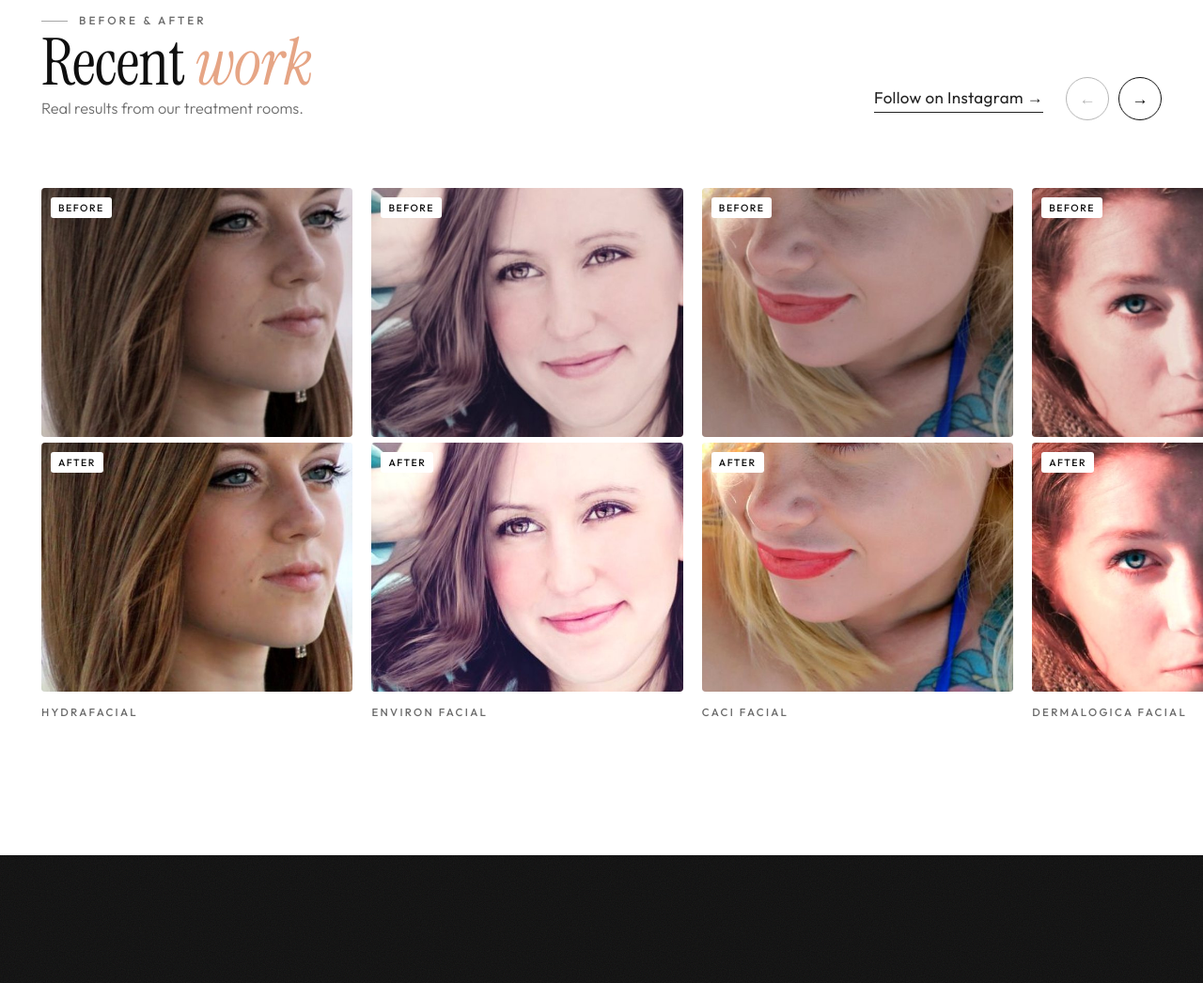
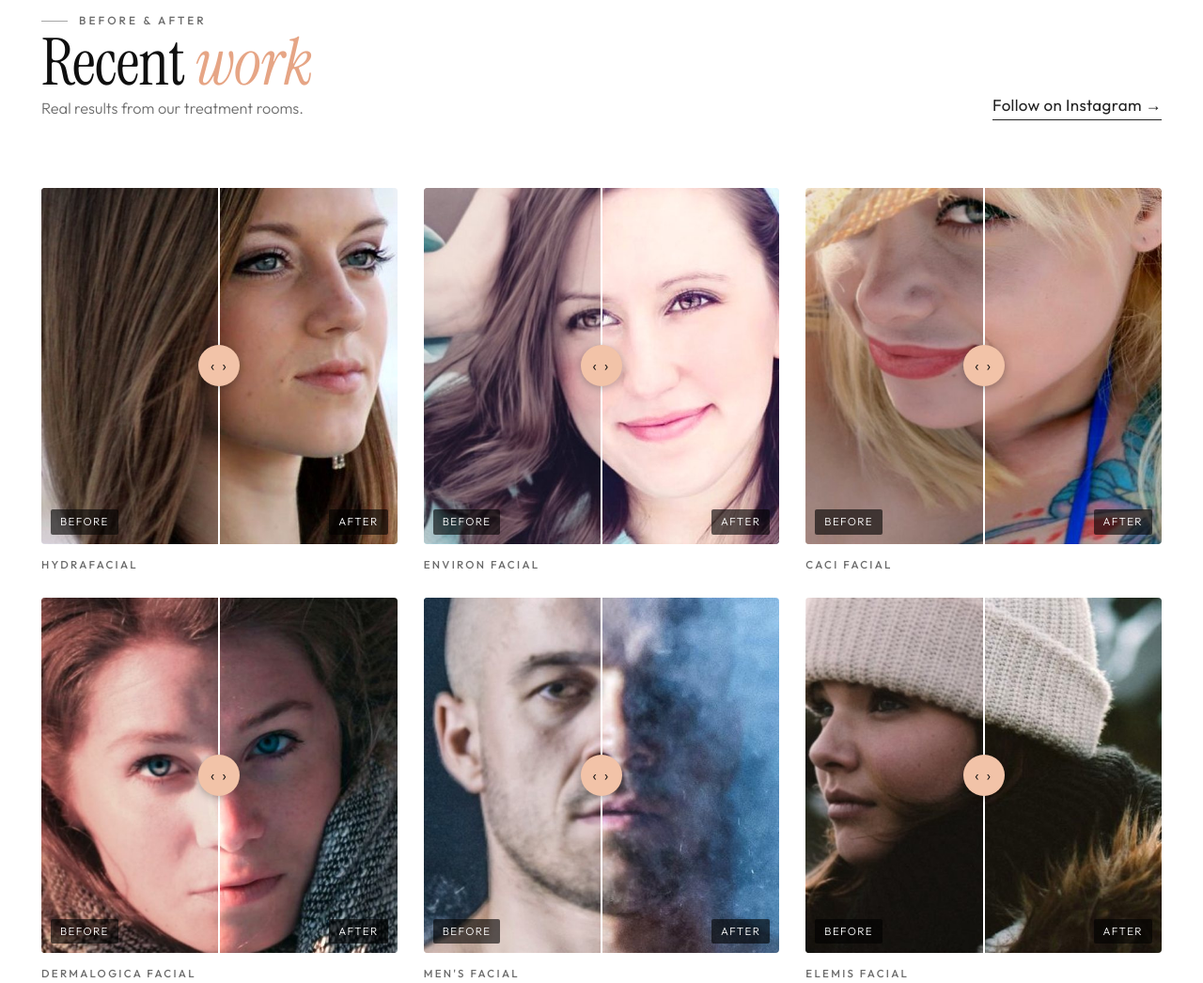
Before and after one commit to nassimback/lifespa-london, an Astro site: page / in a window 1280 px wide. Shown: the part 7496-8542 px from the top of the page at 94% size. Built offline with nearby package versions, Linux system fonts and the light colour scheme; Astro itself is replaced by a stand-in of ours.

Commit message:
Recent work: boxed grid of before/after sliders instead of a carousel
Co-Authored-By: Claude Opus 5.5 <noreply@anthropic.com>

```diff
--- a/public/css/site.css
+++ b/public/css/site.css
@@ -174,30 +174,17 @@
 .tour-play:hover { background: var(--peach); transform: translate(-50%, -50%) scale(1.03); }
 .tour.playing .tour-play, .tour.playing::after { display: none; }
 
-/* ---------- Recent work (before/after carousel) ---------- */
-#recent-work { overflow: hidden; }
-#recent-work .wrap { container-type: inline-size; }
+/* ---------- Recent work: boxed grid of before/after sliders ---------- */
 .rw-side { display: flex; align-items: center; gap: 24px; }
-.rw-track {
-  --gap: 20px; --row: calc(100cqw + (100vw - 100cqw) / 2 - 16px);
-  display: flex; gap: var(--gap); margin-right: calc(50% - 50vw); padding-bottom: 4px;
-  overflow-x: auto; scroll-snap-type: x mandatory; scroll-behavior: smooth; scrollbar-width: none;
-  cursor: grab; user-select: none; -webkit-user-select: none;
-}
-.rw-track::-webkit-scrollbar { display: none; }
-.rw-track.dragging { cursor: grabbing; scroll-snap-type: none; scroll-behavior: auto; }
-.rw-card { flex: 0 0 calc((var(--row) - 3 * var(--gap)) / 3.5); margin: 0; scroll-snap-align: start; }
-.rw-pair { display: grid; gap: 6px; }
-.rw-img { position: relative; aspect-ratio: 5/4; overflow: hidden; border-radius: 4px; background: #eee; }
-.rw-img img { width: 100%; height: 100%; object-fit: cover; pointer-events: none; -webkit-user-drag: none; }
-.rw-lab { position: absolute; left: 10px; top: 10px; background: #fff; color: #0f0f0f; font: 500 .66rem var(--font-body); letter-spacing: .14em; text-transform: uppercase; padding: 4px 8px; border-radius: 3px; }
-.rw-card figcaption { margin-top: 14px; font: 500 .72rem var(--font-body); letter-spacing: .2em; text-transform: uppercase; color: var(--grey); }
+.rw-grid { grid-template-columns: repeat(3, 1fr); gap: 28px; }
+.rw-grid .ba-box { aspect-ratio: 1 / 1; }
+.rw-grid figcaption { margin-top: 14px; font: 500 .72rem var(--font-body); letter-spacing: .2em; text-transform: uppercase; color: var(--grey); }
 @media (max-width: 980px) {
-  .rw-card { flex-basis: calc((var(--row) - var(--gap)) / 1.6); }
+  .rw-grid { grid-template-columns: repeat(2, 1fr); }
   .rw-side { width: 100%; justify-content: space-between; }
 }
 @media (max-width: 560px) {
-  .rw-card { flex-basis: calc((var(--row) - var(--gap)) / 1.25); }
+  .rw-grid { grid-template-columns: 1fr; }
   .tour { aspect-ratio: 4/3; }
   .tour-play { padding: 10px 18px 10px 10px; font-size: .7rem; letter-spacing: .1em; }
   .tour-play span { width: 36px; height: 36px; }
--- a/src/pages/index.astro
+++ b/src/pages/index.astro
@@ -206,48 +206,66 @@ import Base from '../layouts/Base.astro';
       <div class="head-row reveal">
         <div><p class="eyebrow">Before &amp; after</p><h2>Recent <em>work</em></h2>
         <p class="head-copy">Real results from our treatment rooms.</p></div>
-        <div class="rw-side"><a class="link-arrow" href="#">Follow on Instagram</a><div class="team-nav-slot" data-team-nav></div></div>
+        <div class="rw-side"><a class="link-arrow" href="#">Follow on Instagram</a></div>
       </div>
-      <div class="rw-track" data-carousel>
-        <figure class="rw-card">
-          <div class="rw-pair">
-            <div class="rw-img"><img src="assets/recent-1-before.jpg" alt="Before HydraFacial" loading="lazy"><span class="rw-lab">Before</span></div>
-            <div class="rw-img"><img src="assets/recent-1-after.jpg" alt="After HydraFacial" loading="lazy"><span class="rw-lab">After</span></div>
+      <div class="ba-grid rw-grid">
+        <figure class="ba">
+          <div class="ba-box">
+            <img src="assets/recent-1-after.jpg" alt="After HydraFacial" loading="lazy">
+            <img class="ba-before" src="assets/recent-1-before.jpg" alt="Before HydraFacial" loading="lazy">
+            <span class="ba-label b">Before</span><span class="ba-label a">After</span>
+            <div class="ba-handle"></div>
+            <input class="ba-range" type="range" min="0" max="100" value="50" aria-label="Drag to compare before and after: HydraFacial">
           </div>
           <figcaption>HydraFacial</figcaption>
         </figure>
-        <figure class="rw-card">
-          <div class="rw-pair">
-            <div class="rw-img"><img src="assets/recent-2-before.jpg" alt="Before Environ facial" loading="lazy"><span class="rw-lab">Before</span></div>
-            <div class="rw-img"><img src="assets/recent-2-after.jpg" alt="After Environ facial" loading="lazy"><span class="rw-lab">After</span></div>
+        <figure class="ba">
+          <div class="ba-box">
+            <img src="assets/recent-2-after.jpg" alt="After Environ facial" loading="lazy">
+            <img class="ba-before" src="assets/recent-2-before.jpg" alt="Before Environ facial" loading="lazy">
+            <span class="ba-label b">Before</span><span class="ba-label a">After</span>
+            <div class="ba-handle"></div>
+            <input class="ba-range" type="range" min="0" max="100" value="50" aria-label="Drag to compare before and after: Environ facial">
           </div>
           <figcaption>Environ facial</figcaption>
         </figure>
-        <figure class="rw-card">
-          <div class="rw-pair">
-            <div class="rw-img"><img src="assets/recent-3-before.jpg" alt="Before CACI facial" loading="lazy"><span class="rw-lab">Before</span></div>
-            <div class="rw-img"><img src="assets/recent-3-after.jpg" alt="After CACI facial" loading="lazy"><span class="rw-lab">After</span></div>
+        <figure class="ba">
+          <div class="ba-box">
+            <img src="assets/recent-3-after.jpg" alt="After CACI facial" loading="lazy">
+            <img class="ba-before" src="assets/recent-3-before.jpg" alt="Before CACI facial" loading="lazy">
+            <span class="ba-label b">Before</span><span class="ba-label a">After</span>
+            <div class="ba-handle"></div>
+            <input class="ba-range" type="range" min="0" max="100" value="50" aria-label="Drag to compare before and after: CACI facial">
           </div>
           <figcaption>CACI facial</figcaption>
         </figure>
-        <figure class="rw-card">
-          <div class="rw-pair">
-            <div class="rw-img"><img src="assets/recent-4-before.jpg" alt="Before Dermalogica facial" loading="lazy"><span class="rw-lab">Before</span></div>
-            <div class="rw-img"><img src="assets/recent-4-after.jpg" alt="After Dermalogica facial" loading="lazy"><span class="rw-lab">After</span></div>
+        <figure class="ba">
+          <div class="ba-box">
+            <img src="assets/recent-4-after.jpg" alt="After Dermalogica facial" loading="lazy">
+            <img class="ba-before" src="assets/recent-4-before.jpg" alt="Before Dermalogica facial" loading="lazy">
+            <span class="ba-label b">Before</span><span class="ba-label a">After</span>
+            <div class="ba-handle"></div>
+            <input class="ba-range" type="range" min="0" max="100" value="50" aria-label="Drag to compare before and after: Dermalogica facial">
           </div>
           <figcaption>Dermalogica facial</figcaption>
         </figure>
-        <figure class="rw-card">
-          <div class="rw-pair">
-            <div class="rw-img"><img src="assets/recent-5-before.jpg" alt="Before Men's facial" loading="lazy"><span class="rw-lab">Before</span></div>
-            <div class="rw-img"><img src="assets/recent-5-after.jpg" alt="After Men's facial" loading="lazy"><span class="rw-lab">After</span></div>
+        <figure class="ba">
+          <div class="ba-box">
+            <img src="assets/recent-5-after.jpg" alt="After Men's facial" loading="lazy">
+            <img class="ba-before" src="assets/recent-5-before.jpg" alt="Before Men's facial" loading="lazy">
+            <span class="ba-label b">Before</span><span class="ba-label a">After</span>
+            <div class="ba-handle"></div>
+            <input class="ba-range" type="range" min="0" max="100" value="50" aria-label="Drag to compare before and after: Men's facial">
           </div>
           <figcaption>Men's facial</figcaption>
         </figure>
-        <figure class="rw-card">
-          <div class="rw-pair">
-            <div class="rw-img"><img src="assets/recent-6-before.jpg" alt="Before Elemis facial" loading="lazy"><span class="rw-lab">Before</span></div>
-            <div class="rw-img"><img src="assets/recent-6-after.jpg" alt="After Elemis facial" loading="lazy"><span class="rw-lab">After</span></div>
+        <figure class="ba">
+          <div class="ba-box">
+            <img src="assets/recent-6-after.jpg" alt="After Elemis facial" loading="lazy">
+            <img class="ba-before" src="assets/recent-6-before.jpg" alt="Before Elemis facial" loading="lazy">
+            <span class="ba-label b">Before</span><span class="ba-label a">After</span>
+            <div class="ba-handle"></div>
+            <input class="ba-range" type="range" min="0" max="100" value="50" aria-label="Drag to compare before and after: Elemis facial">
           </div>
           <figcaption>Elemis facial</figcaption>
         </figure>
```
